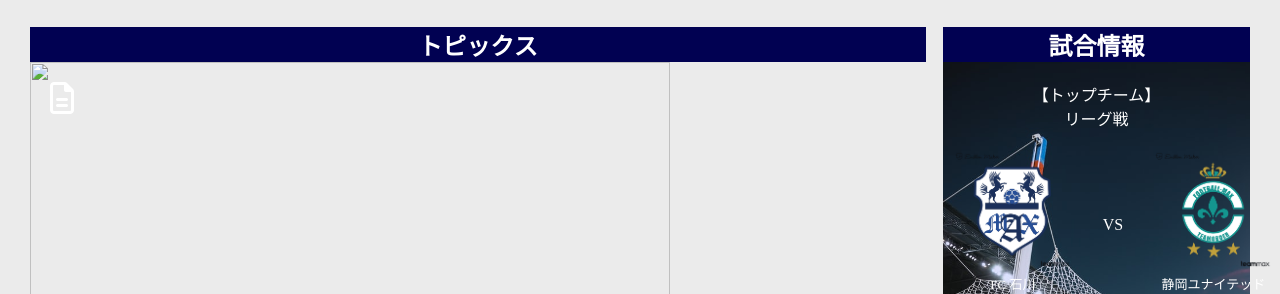
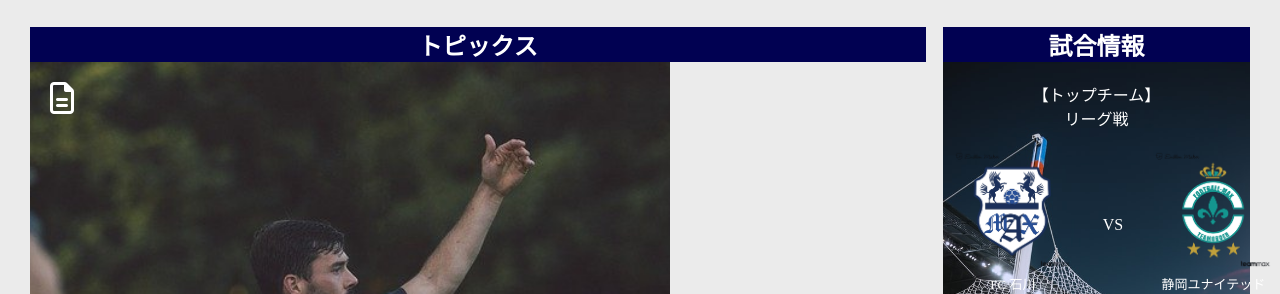
Before and after one commit to mogwai0522/footballclub, a plain HTML site: page index.html in a window 1280 px wide. Shown: the part 148-442 px from the top of the page. Drawn offline with nearby package versions, Linux system fonts and the light colour scheme; files whose address does not match are found by name; a web font is replaced by a local one.

Commit message:
Update index.html

```diff
--- a/index.html
+++ b/index.html
@@ -146,7 +146,7 @@
             </div>
             <div class="main-topic">
                 <div class="main-img">
-                    <a href="#"><img class="pom-img" src="soccer-690678_640.jpg"></a>
+                    <a href="#"><img class="pom-img" src="/image/soccer-690678_640.jpg"></a>
                 </div>
                 <a href="#"><p>【トップチーム】<br>4月の月間最優秀選手</p></a>
                 <a href="#"><i class="far fa-file-alt fa-2x"></i></a>
```
